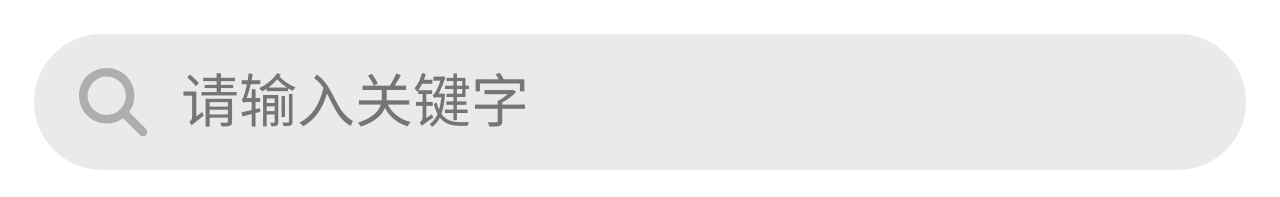
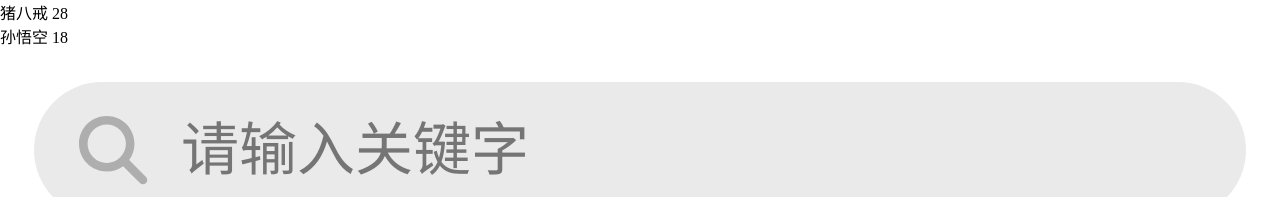
Before and after one commit to MicroDaWay/hamburger, a React (Create React App) app: page / in a window 1280 px wide. Shown: the top 197 px of the page. Built offline with nearby package versions, Linux system fonts and the light colour scheme.

Commit message:
Context的使用

```diff
--- a/src/App.js
+++ b/src/App.js
@@ -1,6 +1,9 @@
 import { useState } from 'react'
 import Meal from './components/Meal/Meal'
 import Search from './components/Search/Search'
+import A from './components/Test/A'
+import B from './components/Test/B'
+import TestContext from './store/TestContext'
 
 // 商品数据
 const MEAL_DATA = [
@@ -94,6 +97,12 @@ const App = () => {
 
   return (
     <>
+      <TestContext.Provider value={{ name: '猪八戒', age: 28 }}>
+        <A />
+      </TestContext.Provider>
+      {/* <TestContext.Provider value={{ name: '沙和尚', age: 38 }}> */}
+      <B />
+      {/* </TestContext.Provider> */}
       <Search />
       <Meal mealData={mealData} onAddCart={addCart} onSubCart={subCart} />
     </>
--- /dev/null
+++ b/src/components/Test/A.js
@@ -0,0 +1,17 @@
+import TestContext from '../../store/TestContext'
+
+const A = () => {
+  return (
+    <TestContext.Consumer>
+      {(ctx) => {
+        return (
+          <div>
+            {ctx.name} {ctx.age}
+          </div>
+        )
+      }}
+    </TestContext.Consumer>
+  )
+}
+
+export default A
--- /dev/null
+++ b/src/components/Test/B.js
@@ -0,0 +1,15 @@
+import { useContext } from 'react'
+import TestContext from '../../store/TestContext'
+
+const B = () => {
+  const testCtx = useContext(TestContext)
+  console.log(testCtx)
+
+  return (
+    <div>
+      {testCtx.name} {testCtx.age}
+    </div>
+  )
+}
+
+export default B
--- /dev/null
+++ b/src/store/TestContext.js
@@ -0,0 +1,8 @@
+import React from 'react'
+
+const TestContext = React.createContext({
+  name: '孙悟空',
+  age: 18,
+})
+
+export default TestContext
```
